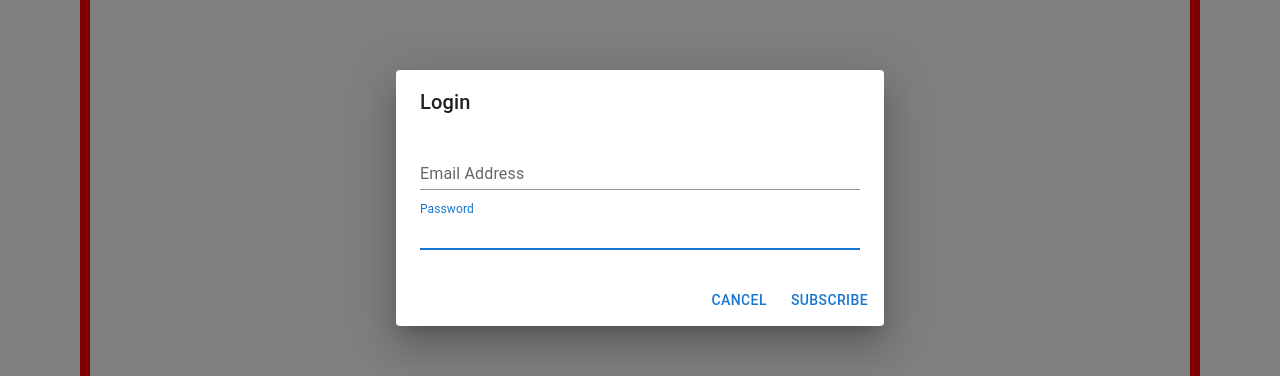
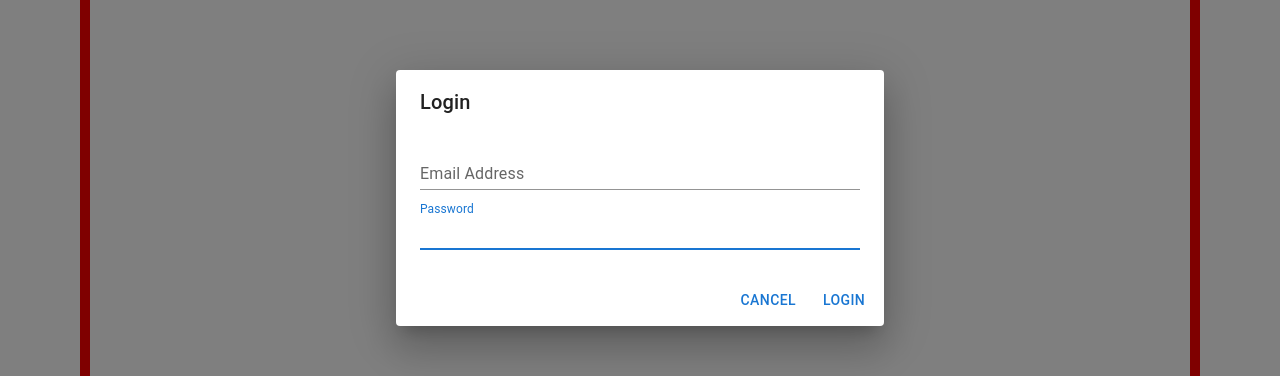
Before and after one commit to Rush-Develop/milky_frontend, a React (Create React App) app: page / in a window 1280 px wide. Both pictures are taken after a click on the button "LOGIN". Shown: the part 202-578 px from the top of the page. Built offline with nearby package versions, Linux system fonts and the light colour scheme.

Commit message:
login dialog transition zoom

```diff
--- a/src/routes/components/elements/LoginModal.js
+++ b/src/routes/components/elements/LoginModal.js
@@ -6,7 +6,12 @@ import DialogActions from "@mui/material/DialogActions";
 import DialogContent from "@mui/material/DialogContent";
 import DialogContentText from "@mui/material/DialogContentText";
 import DialogTitle from "@mui/material/DialogTitle";
+import Zoom from "@mui/material/Zoom";
 import styles from "../css/home.module.css";
+
+const Transition = React.forwardRef(function Transition(props, ref) {
+  return <Zoom timeout={1000} ref={ref} {...props} />;
+});
 
 export default function FormDialog() {
   const [open, setOpen] = React.useState(false);
@@ -24,7 +29,11 @@ export default function FormDialog() {
       <Button variant="outlined" onClick={handleClickOpen}>
         Login
       </Button>
-      <Dialog open={open} onClose={handleClose}>
+      <Dialog
+        open={open}
+        onClose={handleClose}
+        TransitionComponent={Transition}
+      >
         <DialogTitle>Login</DialogTitle>
         <DialogContent>
           {/* <DialogContentText>
@@ -52,7 +61,7 @@ export default function FormDialog() {
         </DialogContent>
         <DialogActions>
           <Button onClick={handleClose}>Cancel</Button>
-          <Button onClick={handleClose}>Subscribe</Button>
+          <Button onClick={handleClose}>Login</Button>
         </DialogActions>
       </Dialog>
     </div>
```
